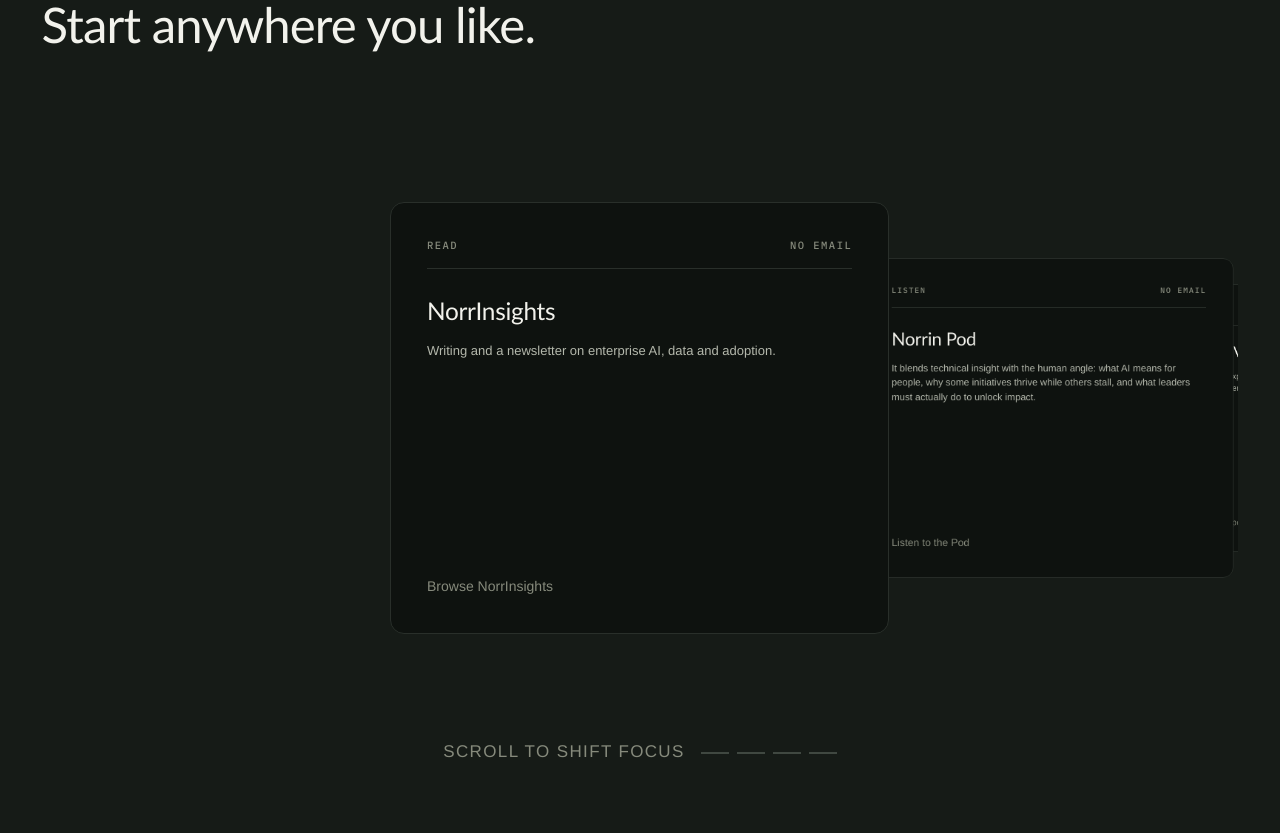
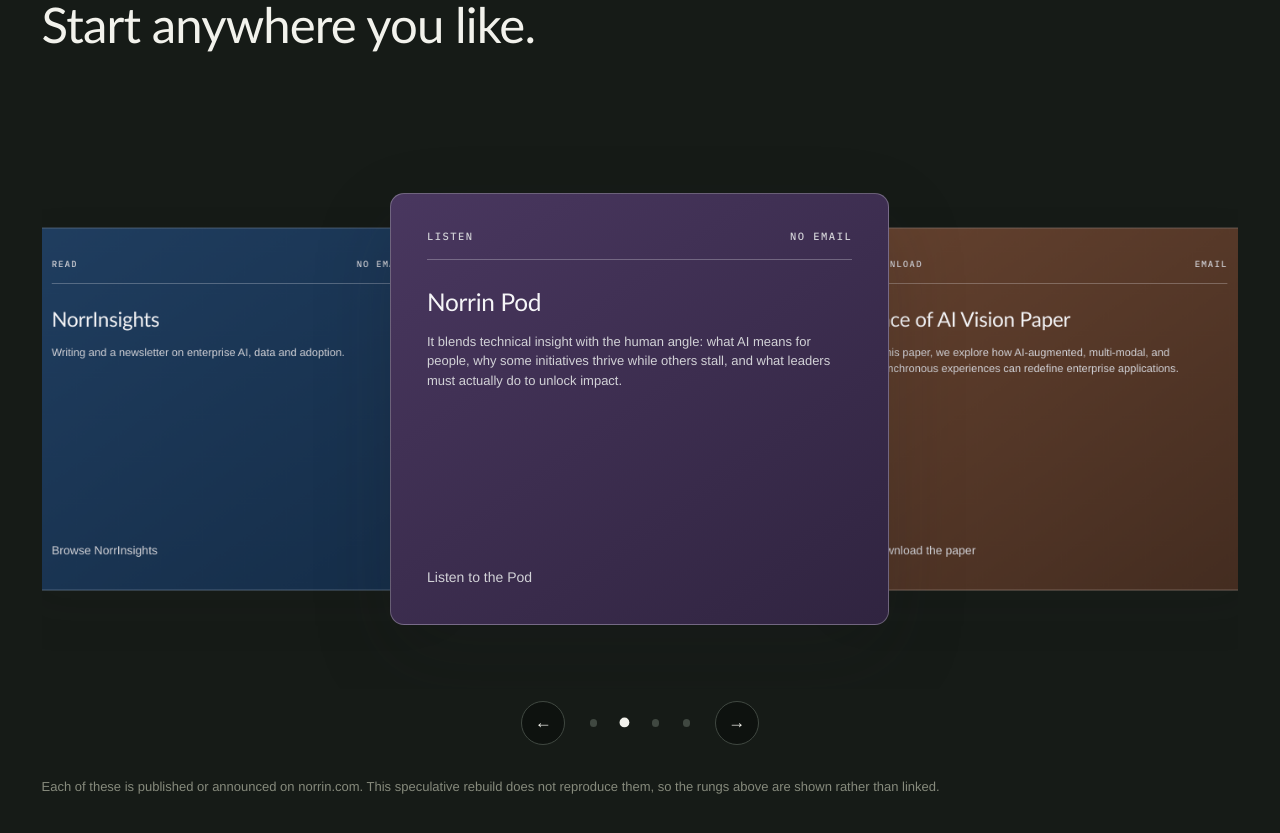
Before and after one commit to Anujrathee7/norrin-redesign, a React (Vite) app: page /company in a window 1280 px wide. Shown: the part 1420-2253 px from the top of the page. Built offline with nearby package versions, Linux system fonts and the light colour scheme.

Commit message:
Apply shared card palette and draggable thinking cards

```diff
--- a/src/components/sections/Thinking.tsx
+++ b/src/components/sections/Thinking.tsx
@@ -1,5 +1,8 @@
+import { useRef, useState } from 'react'
+import type { PointerEvent as ReactPointerEvent } from 'react'
 import { Container, SectionHeader } from '@/components/primitives/Layout'
 import { publications } from '@/data/norrin'
+import { useCardSlider } from '@/hooks/useCardSlider'
 
 /**
  * Thinking — the commitment ladder.
@@ -79,7 +82,46 @@
   },
 ]
 
+const TONES = ['sky', 'lavender', 'peach', 'mint'] as const
+
 export function Thinking() {
+  const { index, go, next, prev, regionProps, holdProps } = useCardSlider(RUNGS.length)
+  const [dragX, setDragX] = useState(0)
+  const [dragging, setDragging] = useState(false)
+  const gesture = useRef<{ pointerId: number; startX: number } | null>(null)
+
+  const onPointerDown = (event: ReactPointerEvent<HTMLDivElement>) => {
+    if (event.button !== 0) return
+    gesture.current = { pointerId: event.pointerId, startX: event.clientX }
+    event.currentTarget.setPointerCapture(event.pointerId)
+    setDragging(true)
+    setDragX(0)
+    holdProps.onPointerDown()
+  }
+
+  const onPointerMove = (event: ReactPointerEvent<HTMLDivElement>) => {
+    const active = gesture.current
+    if (!active || active.pointerId !== event.pointerId) return
+    setDragX(event.clientX - active.startX)
+  }
+
+  const finishDrag = (event: ReactPointerEvent<HTMLDivElement>, cancelled = false) => {
+    const active = gesture.current
+    if (!active || active.pointerId !== event.pointerId) return
+    const distance = event.clientX - active.startX
+    const threshold = Math.min(88, event.currentTarget.clientWidth * 0.16)
+    gesture.current = null
+    if (event.currentTarget.hasPointerCapture(event.pointerId)) {
+      event.currentTarget.releasePointerCapture(event.pointerId)
+    }
+    setDragging(false)
+    setDragX(0)
+    holdProps.onPointerUp()
+
+    if (!cancelled && distance <= -threshold) next()
+    if (!cancelled && distance >= threshold) prev()
+  }
+
   return (
     <section
       id="thinking"
@@ -99,17 +141,41 @@
           Start anywhere you like.
         </SectionHeader>
 
-        {/* A scroll-controlled spotlight, not an autoplaying carousel. The
-            runway supplies exactly three transitions for four cards. Each card
-            moves independently into or away from the centre; the row itself
-            never translates. Because the timeline is scroll progress, reversing
-            direction reverses the same frame immediately with no duration to
-            finish and no completed-state pause. */}
-        <div data-thinking-stage>
-          <div data-thinking-pin>
+        <div
+          {...regionProps}
+          data-thinking-carousel
+          data-dragging={dragging ? '' : undefined}
+          style={{
+            ['--thinking-count' as string]: String(RUNGS.length),
+            ['--thinking-drag-x' as string]: `${dragX}px`,
+          }}
+        >
+          <div
+            data-thinking-stage
+            onPointerDown={onPointerDown}
+            onPointerMove={onPointerMove}
+            onPointerUp={finishDrag}
+            onPointerCancel={(event) => finishDrag(event, true)}
+          >
             <ol data-thinking-cards className="m-0 list-none p-0">
-              {RUNGS.map((r, index) => (
-                <li key={r.title} data-thinking-card={index} className="flex flex-col rounded-panel border border-hairline bg-ground p-7 md:p-9">
+              {RUNGS.map((r, cardIndex) => {
+                const position = (cardIndex - index + RUNGS.length) % RUNGS.length
+                const depth = Math.min(position, RUNGS.length - position)
+                const onAxis = position === 0 || position * 2 === RUNGS.length
+                const side = onAxis ? 0 : position * 2 < RUNGS.length ? 1 : -1
+
+                return (
+                <li
+                  key={r.title}
+                  data-thinking-card
+                  data-depth={depth}
+                  data-tone={TONES[cardIndex]}
+                  style={{
+                    ['--thinking-depth' as string]: String(depth),
+                    ['--thinking-side' as string]: String(side),
+                  }}
+                  className="flex flex-col rounded-panel border p-7 md:p-9"
+                >
                 <div className="mb-7 flex items-baseline justify-between gap-4 border-b border-hairline pb-4">
                   <span className="label text-ink-3">{r.step}</span>
                   <span className="label text-ink-3">{r.commitment}</span>
@@ -122,11 +188,25 @@
 
                 <p className="mt-8 ui text-ink-3">{r.cta}</p>
               </li>
+                )
+              })}
+            </ol>
+          </div>
+
+          <div data-thinking-controls>
+            <button type="button" onClick={prev} aria-label="Previous Thinking card">←</button>
+            <div data-thinking-dots>
+              {RUNGS.map((r, cardIndex) => (
+                <button
+                  key={r.title}
+                  type="button"
+                  onClick={() => go(cardIndex)}
+                  aria-label={`Show ${r.step}: ${r.title}`}
+                  aria-current={cardIndex === index ? 'true' : undefined}
+                />
               ))}
-            </ol>
-            <div data-thinking-progress aria-hidden="true">
-              {RUNGS.map((r, index) => <span key={r.title} data-thinking-step={index} />)}
             </div>
+            <button type="button" onClick={next} aria-label="Next Thinking card">→</button>
           </div>
         </div>
 
```
Also changed, not shown: src/index.css.
